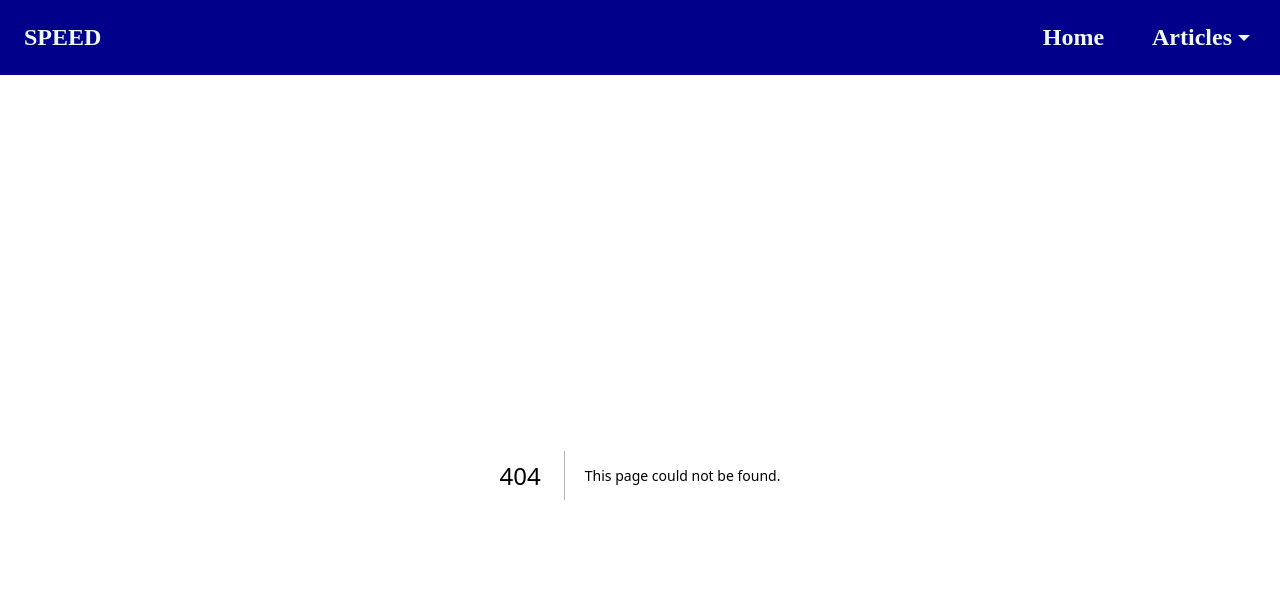
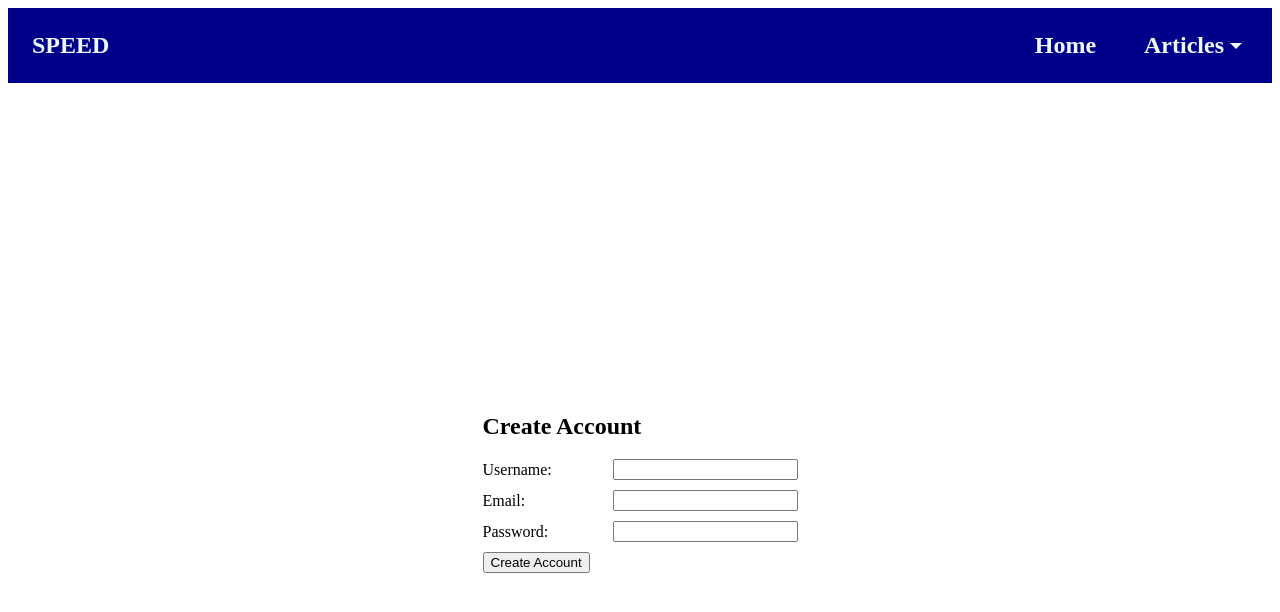
Before and after one commit to lahndrick/Assignment2B-5503, a Next.js app in the folder frontend/: page /createAccount in a window 1280 px wide. Before the commit this address had no page. Shown: the top 612 px of the page. Built offline with nearby package versions, Linux system fonts and the light colour scheme.

Commit message:
made create account and log in pages

```diff
--- /dev/null
+++ b/frontend/src/pages/createAccount.tsx
@@ -0,0 +1,38 @@
+import React from 'react';
+import formStyles from "../../styles/Form.module.scss";
+
+export default function CreateAccount() {
+    const formGroupStyle = {
+        display: 'flex',
+        alignItems: 'center',
+        marginBottom: '10px',
+    };
+
+    const labelStyle = {
+        width: '120px',
+        marginRight: '10px',
+    };
+
+    return (
+        <div className={formStyles.container}>
+            <form className={formStyles.form}>
+                <h2>Create Account</h2>
+                <div style={formGroupStyle}>
+                    <label htmlFor="username" style={labelStyle}>Username:</label>
+                    <input type="text" id="username" name="username" required />
+                </div>
+                <div style={formGroupStyle}>
+                    <label htmlFor="email" style={labelStyle}>Email:</label>
+                    <input type="email" id="email" name="email" required />
+                </div>
+                <div style={formGroupStyle}>
+                    <label htmlFor="password" style={labelStyle}>Password:</label>
+                    <input type="password" id="password" name="password" required />
+                </div>
+                <div>
+                    <button type="submit">Create Account</button>
+                </div>
+            </form>
+        </div>
+    );
+}
--- a/frontend/styles/Form.module.scss
+++ b/frontend/styles/Form.module.scss
@@ -28,3 +28,10 @@
     flex-grow: 0;
     font-size: 1.5em;
 }
+
+.container {
+    display: flex;
+    justify-content: center;
+    align-items: center;
+    height: 100vh;
+}
```
Also changed, not shown: frontend/src/pages/index.tsx (+14 -0 lines), frontend/src/pages/login.tsx (added, +38 -0 lines).
